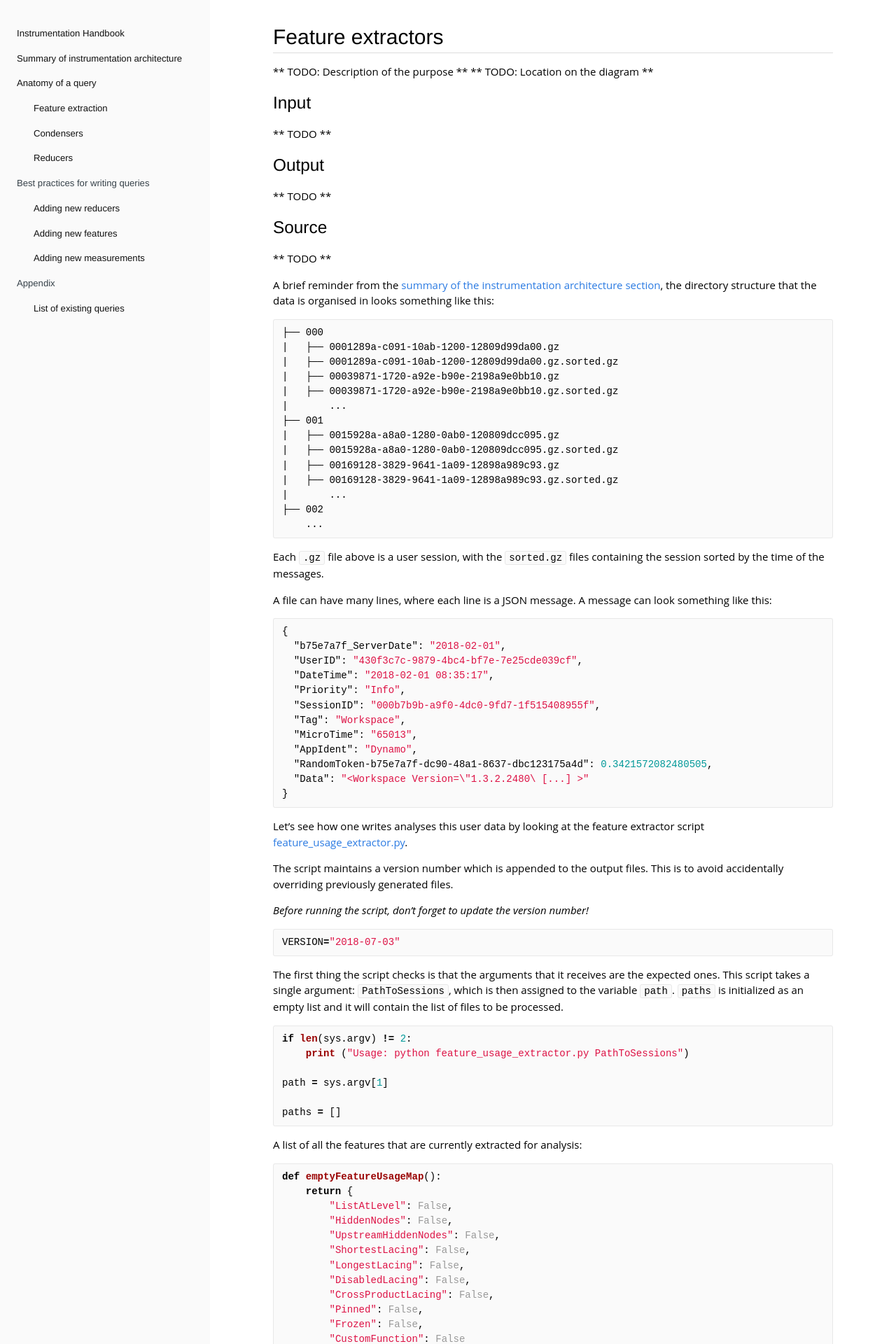
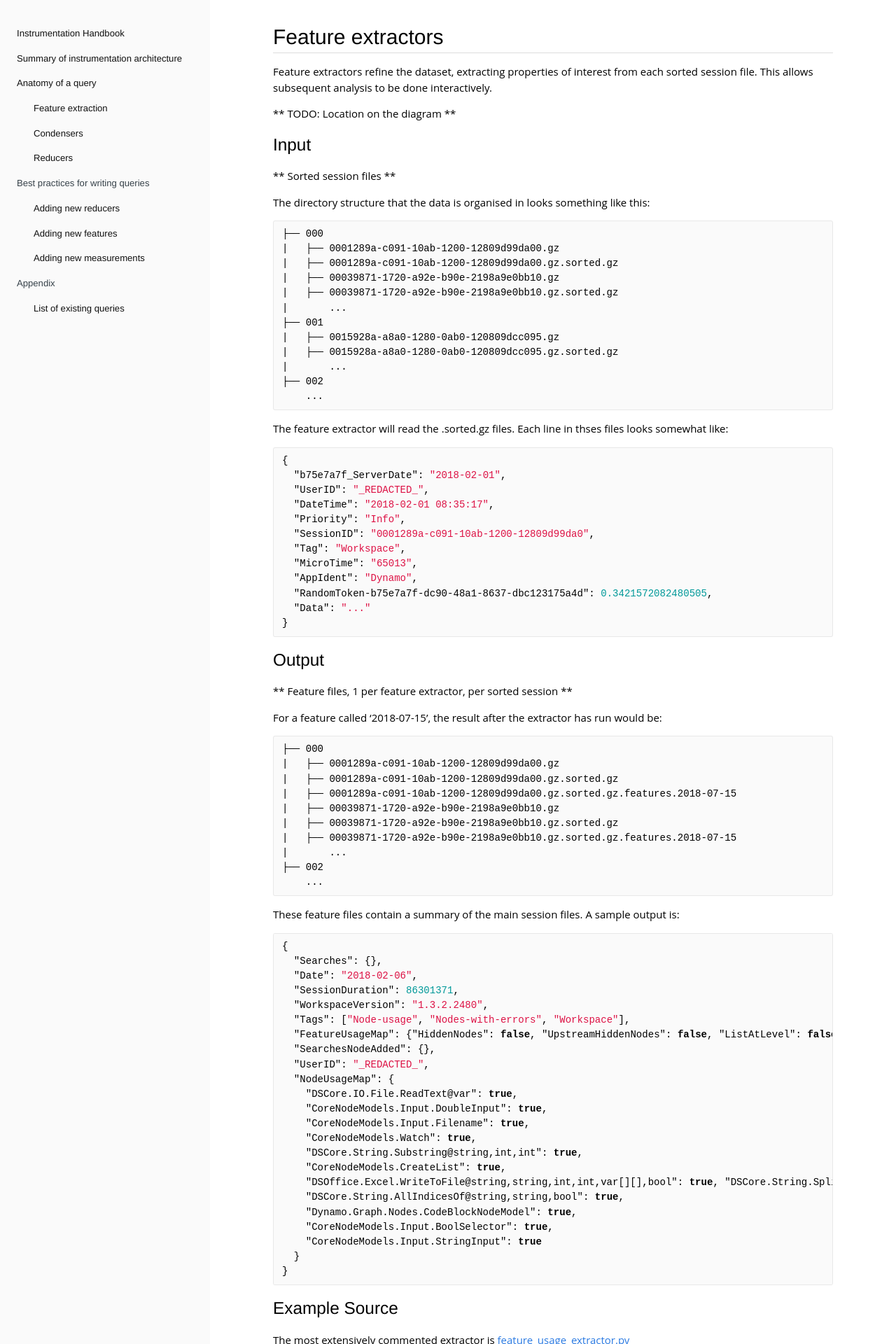
Before and after one commit to DynamoDS/Coulomb, a Jekyll site: the page built from docs/pages/03-anatomy-of-a-query/01-feature-extractors.md, in a window 1280 px wide. Shown: the top 1920 px of the page at 70% size. Built offline with Jekyll 4.4.1, drawn with Linux system fonts in a browser that asks for light colours; some of the changed text lies outside the part shown.

Commit message:
Update to feature extractor description

````diff
--- a/docs/pages/03-anatomy-of-a-query/01-feature-extractors.md
+++ b/docs/pages/03-anatomy-of-a-query/01-feature-extractors.md
@@ -4,24 +4,15 @@ title: Feature extractors
 permalink: /03-anatomy-of-a-query/01-feature-extractors/
 ---
 
-** TODO: Description of the purpose **
+Feature extractors refine the dataset, extracting properties of interest from each sorted session file. This allows subsequent analysis to be done interactively.
+
 ** TODO: Location on the diagram **
 
 ## Input
 
-** TODO **
+** Sorted session files **
 
-## Output
-
-** TODO **
-
-
-## Source
-
-** TODO **
-
-A brief reminder from the [summary of the instrumentation architecture section](../02-summary-of-instrumentation-architecture/), the directory structure that the data is organised in looks something like this:
-
+The directory structure that the data is organised in looks something like this:
 
 ```
 ├── 000
@@ -33,36 +24,82 @@ A brief reminder from the [summary of the instrumentation architecture section](
 ├── 001
 |   ├── 0015928a-a8a0-1280-0ab0-120809dcc095.gz
 |   ├── 0015928a-a8a0-1280-0ab0-120809dcc095.gz.sorted.gz
-|   ├── 00169128-3829-9641-1a09-12898a989c93.gz
-|   ├── 00169128-3829-9641-1a09-12898a989c93.gz.sorted.gz
 |       ...
 ├── 002
     ...
 ```
 
-Each `.gz` file above is a user session, with the `sorted.gz` files containing the session sorted by the time of the messages.
-
-A file can have many lines, where each line is a JSON message. A message can look something like this:
+The feature extractor will read the .sorted.gz files. Each line in thses files looks somewhat like:
 
 ```json
 {
   "b75e7a7f_ServerDate": "2018-02-01",
-  "UserID": "430f3c7c-9879-4bc4-bf7e-7e25cde039cf",
+  "UserID": "_REDACTED_",
   "DateTime": "2018-02-01 08:35:17",
   "Priority": "Info",
-  "SessionID": "000b7b9b-a9f0-4dc0-9fd7-1f515408955f",
+  "SessionID": "0001289a-c091-10ab-1200-12809d99da0",
   "Tag": "Workspace",
   "MicroTime": "65013",
   "AppIdent": "Dynamo",
   "RandomToken-b75e7a7f-dc90-48a1-8637-dbc123175a4d": 0.3421572082480505,
-  "Data": "<Workspace Version=\"1.3.2.2480\ [...] >"
+  "Data": "..."
 }
 ```
 
-Let's see how one writes analyses this user data by looking at the feature extractor script [feature_usage_extractor.py](https://github.com/DynamoDS/Coulomb/blob/master/SessionTools/feature_usage_extractor.py).
+## Output
 
+** Feature files, 1 per feature extractor, per sorted session **
 
-The script maintains a version number which is appended to the output files. This is to avoid accidentally overriding previously generated files.
+For a feature called '2018-07-15', the result after the extractor has run would be:
+
+```
+├── 000
+|   ├── 0001289a-c091-10ab-1200-12809d99da00.gz
+|   ├── 0001289a-c091-10ab-1200-12809d99da00.gz.sorted.gz
+|   ├── 0001289a-c091-10ab-1200-12809d99da00.gz.sorted.gz.features.2018-07-15
+|   ├── 00039871-1720-a92e-b90e-2198a9e0bb10.gz
+|   ├── 00039871-1720-a92e-b90e-2198a9e0bb10.gz.sorted.gz
+|   ├── 00039871-1720-a92e-b90e-2198a9e0bb10.gz.sorted.gz.features.2018-07-15
+|       ...
+├── 002
+    ...
+```
+
+These feature files contain a summary of the main session files. A sample output is:
+
+```json
+{
+  "Searches": {},
+  "Date": "2018-02-06",
+  "SessionDuration": 86301371,
+  "WorkspaceVersion": "1.3.2.2480",
+  "Tags": ["Node-usage", "Nodes-with-errors", "Workspace"],
+  "FeatureUsageMap": {"HiddenNodes": false, "UpstreamHiddenNodes": false, "ListAtLevel": false, "ShortestLacing": true},
+  "SearchesNodeAdded": {},
+  "UserID": "_REDACTED_",
+  "NodeUsageMap": {
+    "DSCore.IO.File.ReadText@var": true,
+    "CoreNodeModels.Input.DoubleInput": true,
+    "CoreNodeModels.Input.Filename": true,
+    "CoreNodeModels.Watch": true,
+    "DSCore.String.Substring@string,int,int": true,
+    "CoreNodeModels.CreateList": true,
+    "DSOffice.Excel.WriteToFile@string,string,int,int,var[][],bool": true, "DSCore.String.Split@string,string[]": true,
+    "DSCore.String.AllIndicesOf@string,string,bool": true,
+    "Dynamo.Graph.Nodes.CodeBlockNodeModel": true,
+    "CoreNodeModels.Input.BoolSelector": true,
+    "CoreNodeModels.Input.StringInput": true
+  }
+}
+```
+
+## Example Source
+
+The most extensively commented extractor is [feature_usage_extractor.py](https://github.com/DynamoDS/Coulomb/blob/master/SessionTools/feature_usage_extractor.py)
+
+## Description
+
+The script maintains a version number which is appended to the output files. This is to separate different feature sets previously generated files.
 
 *Before running the script, don't forget to update the version number!*
 
````
